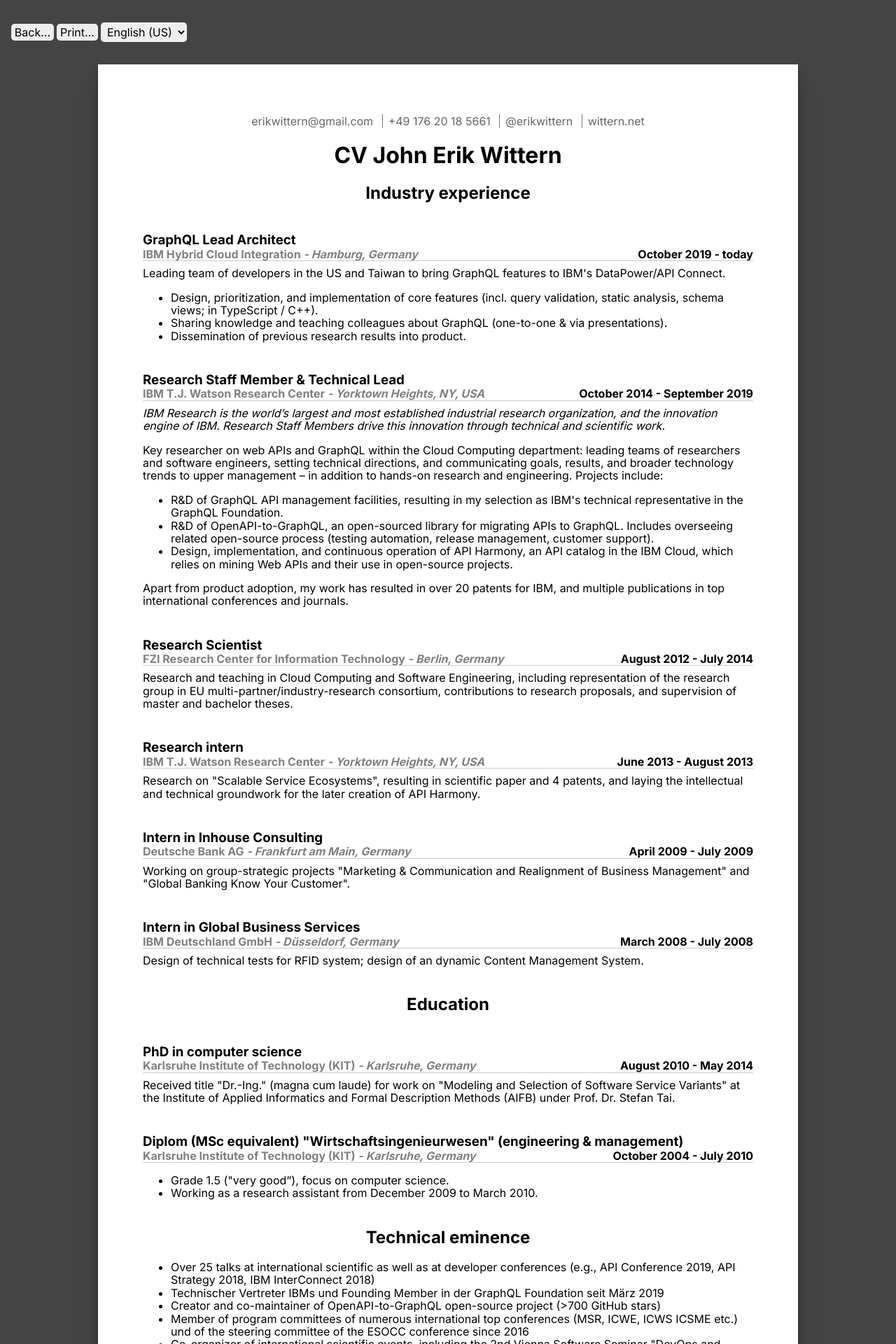
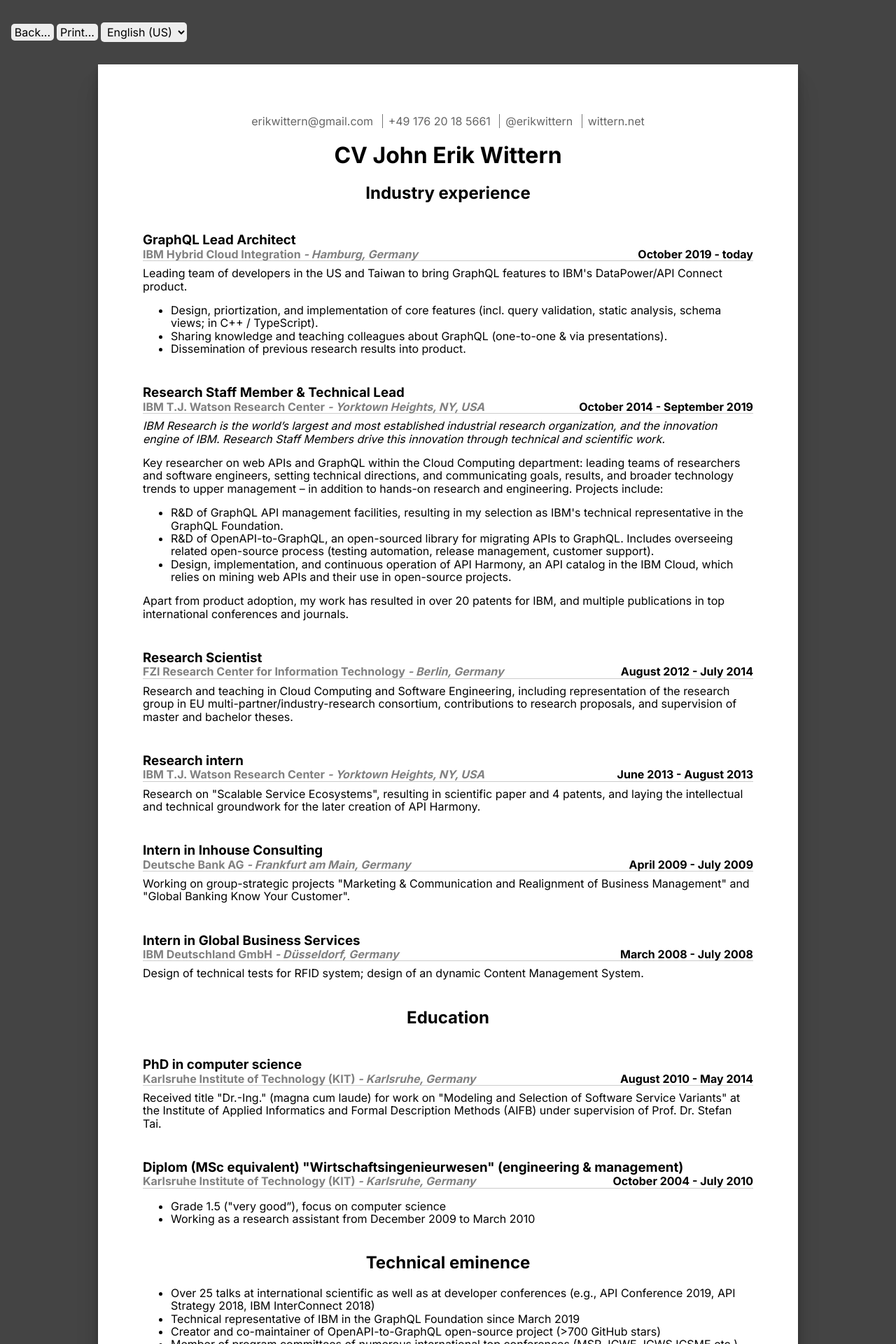
Before and after one commit to wittern/wittern.github.io, a Jekyll site: the page built from _pages/cv/index.md, in a window 1280 px wide. Shown: the top 1920 px of the page at 70% size. Built offline with Jekyll 4.4.1, drawn with Linux system fonts in a browser that asks for light colours; nearby versions of some CDN libraries; library files that are not in the unit come from our copies.

Commit message:
CV fixes

```diff
--- a/_pages/cv/index.md
+++ b/_pages/cv/index.md
@@ -148,7 +148,7 @@
       }
       @media print {
         body {
-          font-size: 75%;
+          font-size: 65%;
         }
         h1, h2, h3 {
           margin: 0.5rem 0 0 0;
@@ -165,6 +165,7 @@
         body > main {
           max-width: 2000px;
           padding-top: 2rem;
+          padding-bottom: 0;
         }
         div.page-break {
           display: block;
@@ -219,11 +220,11 @@
           </header>
           <main>
             <p>
-              Leading team of developers in the US and Taiwan to bring GraphQL features to IBM's DataPower/API Connect.
+              Leading team of developers in the US and Taiwan to bring GraphQL features to IBM's DataPower/API Connect product.
             </p>
             <ul>
               <li>
-                Design, prioritization, and implementation of core features (incl. query validation, static analysis, schema views; in TypeScript / C++).
+                Design, priortization, and implementation of core features (incl. query validation, static analysis, schema views; in C++ / TypeScript).
               </li>
               <li>
                 Sharing knowledge and teaching colleagues about GraphQL (one-to-one & via presentations).
@@ -298,7 +299,7 @@
                   R&D of OpenAPI-to-GraphQL, an open-sourced library for migrating APIs to GraphQL. Includes overseeing related open-source process (testing automation, release management, customer support).
                 </li>
                 <li>
-                  Design, implementation, and continuous operation of API Harmony, an API catalog in the IBM Cloud, which relies on mining Web APIs and their use in open-source projects.
+                  Design, implementation, and continuous operation of API Harmony, an API catalog in the IBM Cloud, which relies on mining web APIs and their use in open-source projects.
                 </li>
               </ul>
               Apart from product adoption, my work has resulted in over 20 patents for IBM, and multiple publications in top international conferences and journals.
@@ -541,7 +542,7 @@
           </header>
           <main>
             <p>
-              Received title "Dr.-Ing." (magna cum laude) for work on "Modeling and Selection of Software Service Variants" at the Institute of Applied Informatics and Formal Description Methods (AIFB) under Prof. Dr. Stefan Tai.
+              Received title "Dr.-Ing." (magna cum laude) for work on "Modeling and Selection of Software Service Variants" at the Institute of Applied Informatics and Formal Description Methods (AIFB) under supervision of Prof. Dr. Stefan Tai.
             </p>
           </main>
         </section>
@@ -585,10 +586,10 @@
           <main>
             <ul>
               <li>
-                Grade 1.5 ("very good”), focus on computer science.
+                Grade 1.5 ("very good”), focus on computer science
               </li>
               <li>
-                Working as a research assistant from December 2009 to March 2010.
+                Working as a research assistant from December 2009 to March 2010
               </li>
             </ul>
           </main>
@@ -628,7 +629,7 @@
         <main lang="en-US">
           <ul>
             <li>Over 25 talks at international scientific as well as at developer conferences (e.g., API Conference 2019, API Strategy 2018, IBM InterConnect 2018)</li>
-            <li>Technischer Vertreter IBMs und Founding Member in der GraphQL Foundation seit März 2019</li>
+            <li>Technical representative of IBM in the GraphQL Foundation since March 2019</li>
             <li>Creator and co-maintainer of OpenAPI-to-GraphQL open-source project (>700 GitHub stars)</li>
             <li>Member of program committees of numerous international top conferences (MSR, ICWE, ICWS ICSME etc.) und of the steering committee of the ESOCC conference since 2016</li>
             <li>Co-organizer of international scientific events, including the 2nd Vienna Software Seminar "DevOps and Microservice APIs” in August 2019 and multiple workshops (MoTA 2016; M4IoT 2017 & 2018) at the Middleware conference</li>
```
